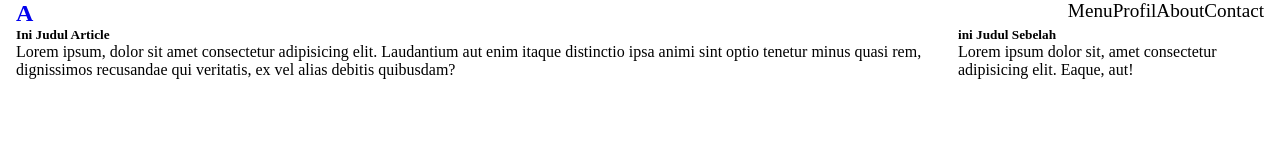
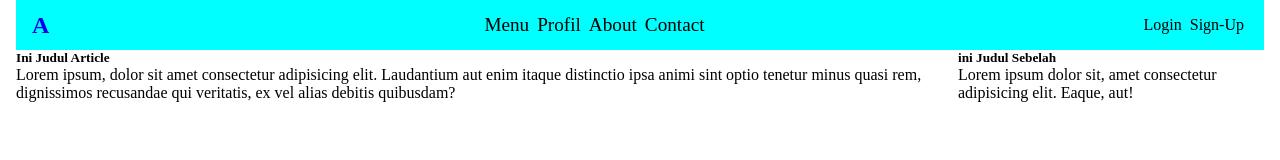
Before and after one commit to azizicoy/latihan-fe, a plain HTML site: page index.html in a window 1280 px wide. Drawn offline with Linux system fonts and the light colour scheme.

Commit message:
menambahkan fitur login dan re-positioning

```diff
--- a/index.html
+++ b/index.html
@@ -20,6 +20,10 @@
             <li>About</li>
             <li>Contact</li>
           </ul>
+          <ul class="menu-login">
+            <li>Login</li>
+            <li>Sign-Up</li>
+          </ul>
         </nav>
       </header>
       <main class="utama">
--- a/style.css
+++ b/style.css
@@ -5,18 +5,21 @@
 .container {
   padding: 0 1rem;
 }
-.utama {
+/* header */
+header {
+  background-color: aqua;
+}
+.navbar {
+  padding: 0rem 1rem;
+  display: flex;
+  justify-content: space-between;
+  align-items: center;
+  height: 50px;
+}
+.text-logo > a {
+  text-decoration: none;
   display: flex;
 }
-.navbar {
-  display: flex;
-  justify-content: space-between;
-}
-
-.text-logo > a {
-  text-decoration: none;
-}
-
 .nav-menu {
   font-size: larger;
   list-style-type: none;
@@ -25,4 +28,18 @@
 .nav-menu > li {
   display: flex;
   justify-content: space-between;
+  padding: 0 0.25rem;
 }
+.menu-login {
+  display: flex;
+  justify-content: space-between;
+  list-style-type: none;
+}
+.menu-login > li {
+  padding: 0 0.25rem;
+}
+/* Selesai Header */
+
+.utama {
+  display: flex;
+}
```
